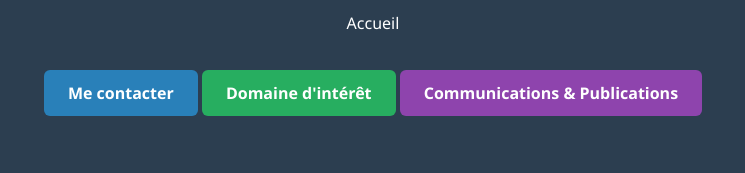
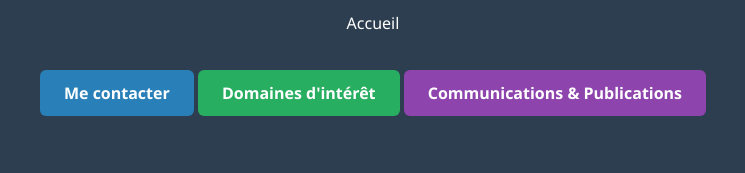
Before and after one commit to yagounimohammed/acceuil, a plain HTML site: page index.html in a window 1280 px wide. Shown: the part 155-328 px from the top of the page, 267-1012 px from the left. Drawn offline with Linux system fonts and the light colour scheme.

Commit message:
Update index.html

```diff
--- a/index.html
+++ b/index.html
@@ -95,7 +95,7 @@
     <p>Accueil</p>
     <!-- 👇 Le bouton est bien ici -->
     <a href="https://yagounimohammed.github.io/mecontacter/" class="btn-contact">Me contacter</a>
-<a href="https://yagounimohammed.github.io/di/" class="btn-integration" target="_blank">Domaine d'intérêt</a>
+<a href="https://yagounimohammed.github.io/di/" class="btn-integration" target="_blank">Domaines d'intérêt</a>
 <a href="https://yagounimohammed.github.io/cps/" class="btn-cps" target="_blank">Communications & Publications</a>
   </header>
 
```
